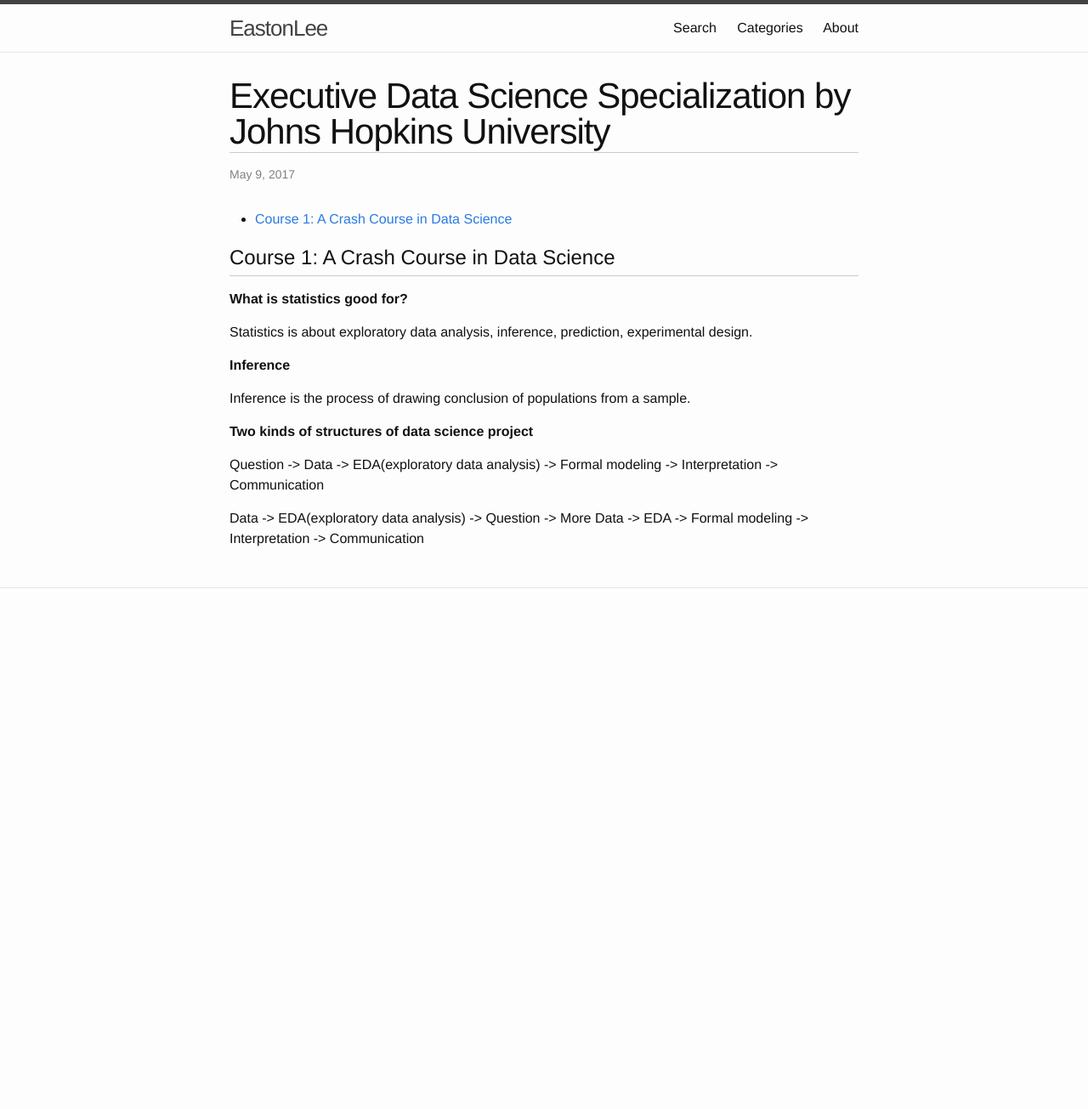
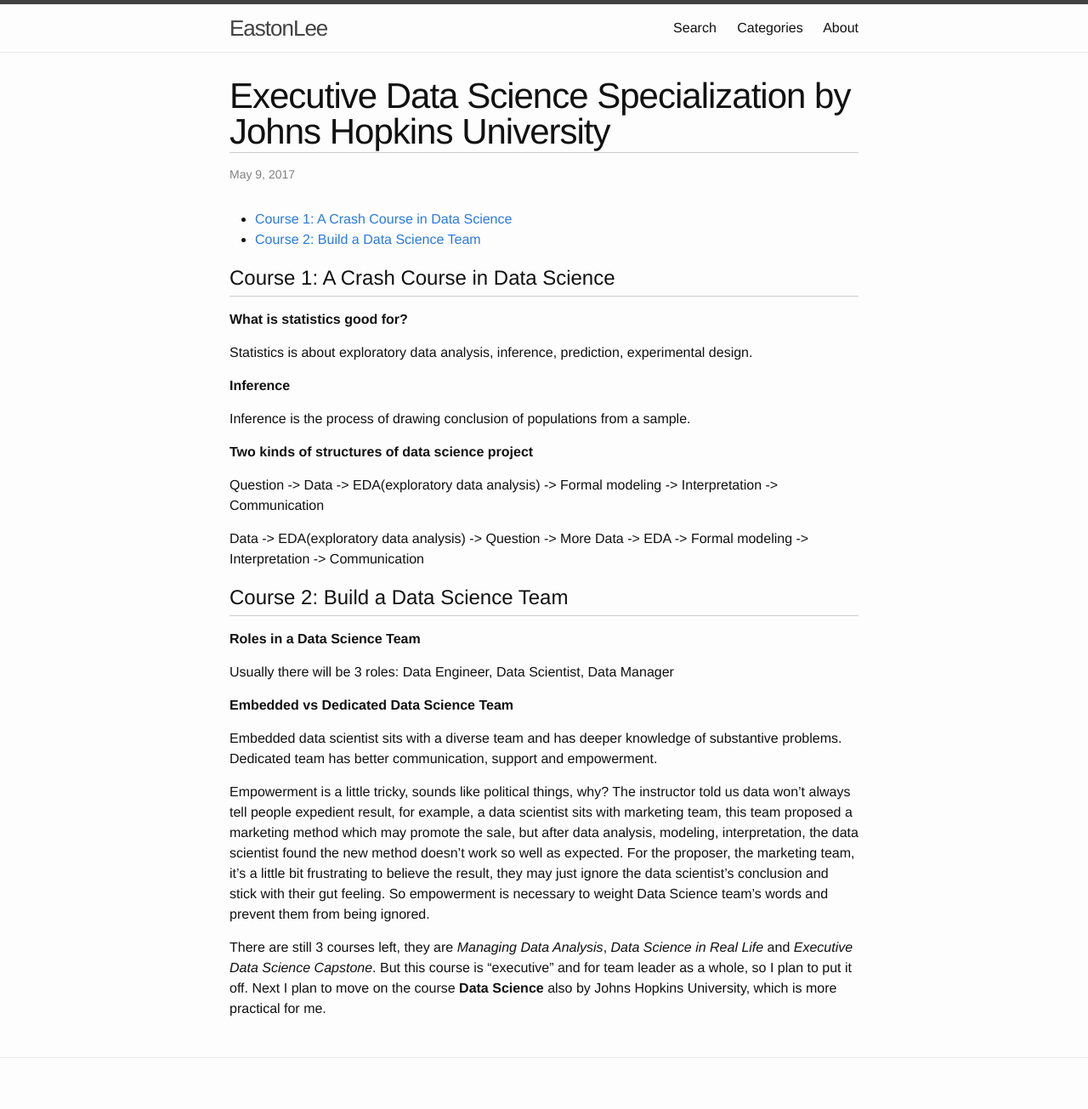
Before and after one commit to EastonLee/eastonlee.github.io, a Jekyll site: the page built from _posts/2017-05-09-executive-data-science-specialization-by-johns-hopkins-university.md, in a window 1280 px wide. Shown: the whole page at 85% size. Built offline with Jekyll 4.4.1, drawn with Linux system fonts in a browser that asks for light colours; nearby versions of some CDN libraries; comment, search, counter and statistics services are not loaded; before the commit the page ends 900 px from its top, so only the background shows below that.

Commit message:
2017-05-09-executive-data-science-specialization-by-johns-hopkins-university.md

```diff
--- a/_posts/2017-05-09-executive-data-science-specialization-by-johns-hopkins-university.md
+++ b/_posts/2017-05-09-executive-data-science-specialization-by-johns-hopkins-university.md
@@ -24,4 +24,18 @@
 
 Data -> EDA(exploratory data analysis) -> Question -> More Data -> EDA -> Formal modeling -> Interpretation -> Communication
 
+# Course 2: Build a Data Science Team
+
+**Roles in a Data Science Team**
+
+Usually there will be 3 roles: Data Engineer, Data Scientist, Data Manager
+
+**Embedded vs Dedicated Data Science Team**
+
+Embedded data scientist sits with a diverse team and has deeper knowledge of substantive problems. Dedicated team has better communication, support and empowerment.
+
+Empowerment is a little tricky, sounds like political things, why? The instructor told us data won't always tell people expedient result, for example, a data scientist sits with marketing team, this team proposed a marketing method which may promote the sale, but after data analysis, modeling, interpretation, the data scientist found the new method doesn't work so well as expected. For the proposer, the marketing team, it's a little bit frustrating to believe the result, they may just ignore the data scientist's conclusion and stick with their gut feeling. So empowerment is necessary to weight Data Science team's words and prevent them from being ignored.
+
+There are still 3 courses left, they are *Managing Data Analysis*, *Data Science in Real Life* and *Executive Data Science Capstone*. But this course is "executive" and for team leader as a whole, so I plan to put it off. Next I plan to move on the course **Data Science** also by Johns Hopkins University, which is more practical for me.
+
 <script type="text/javascript" src="https://cdn.mathjax.org/mathjax/latest/MathJax.js?config=TeX-AMS-MML_HTMLorMML"></script>
```
